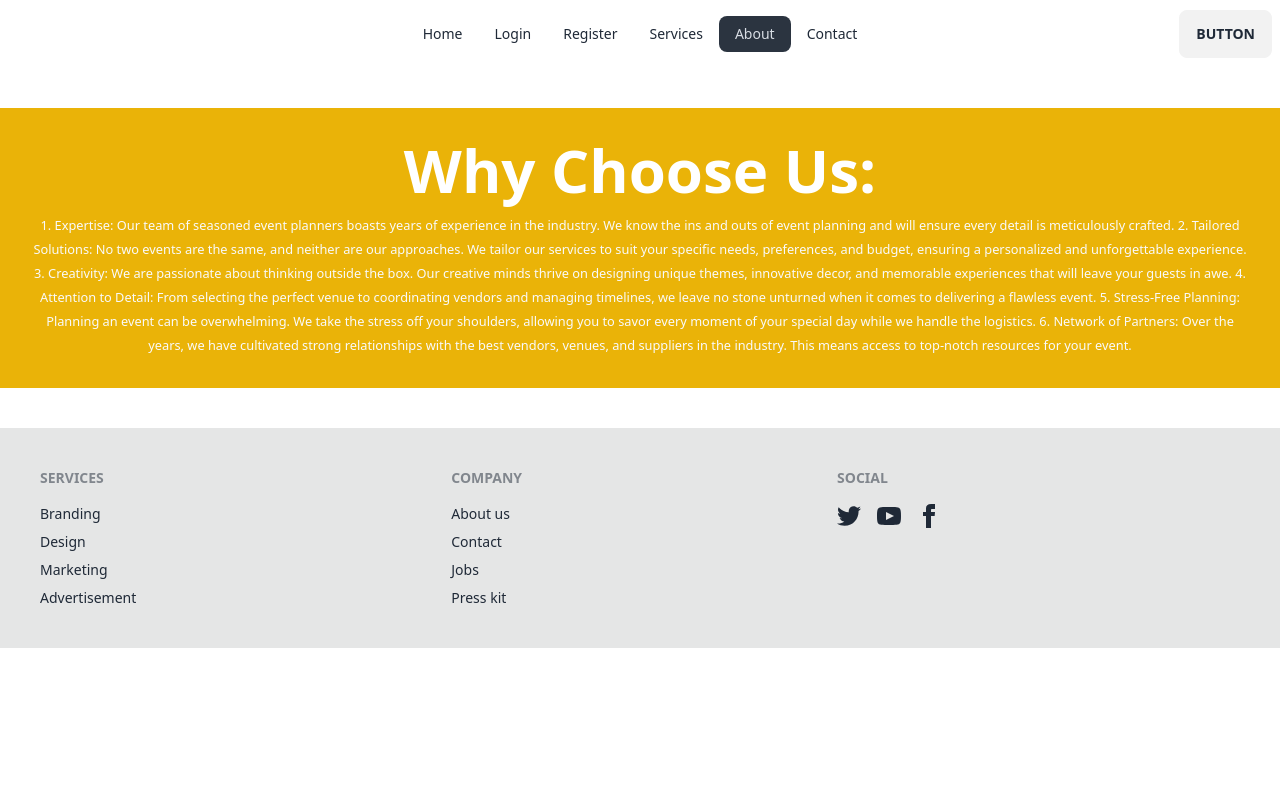
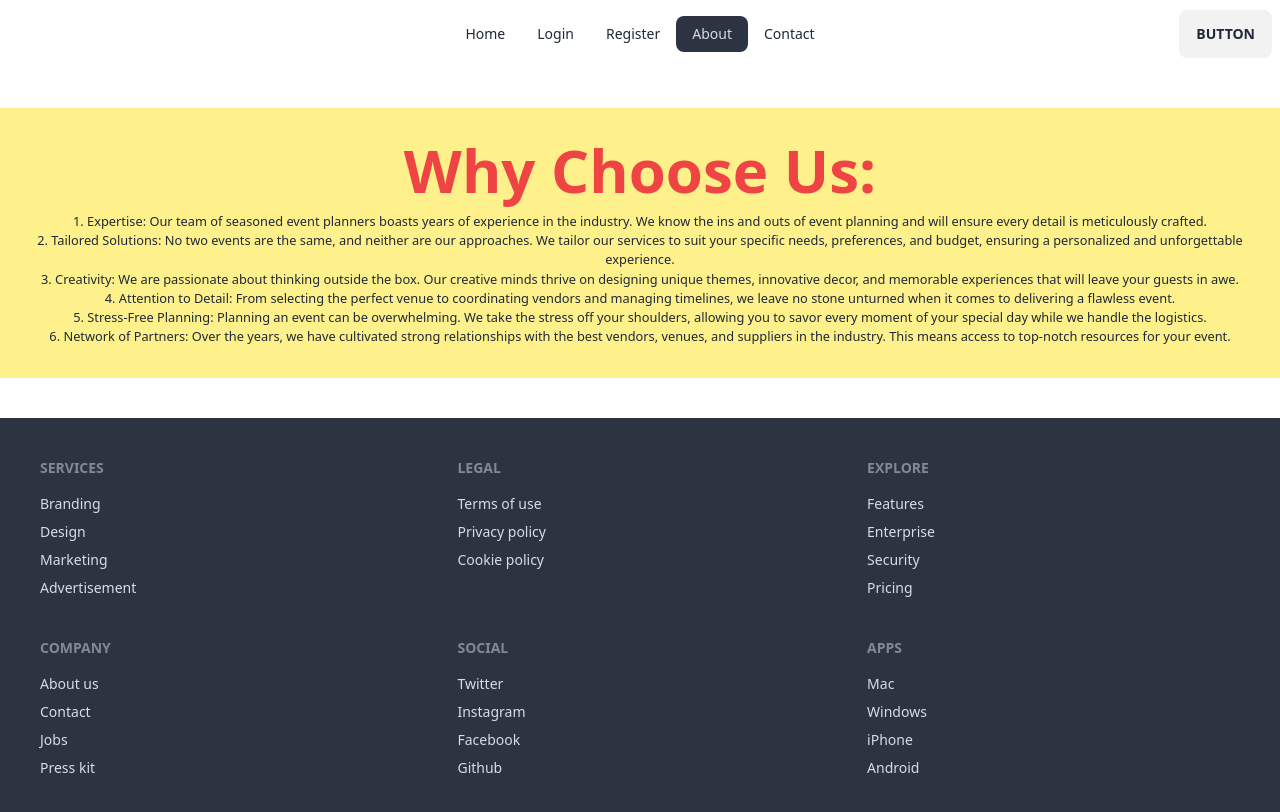
Before and after one commit to mahizaman490/assignment9-private, a React (Vite) app: page /about in a window 1280 px wide. Shown: the top 812 px of the page. Built offline with nearby package versions, Linux system fonts and the light colour scheme.

Commit message:
updated the about component

```diff
--- a/src/components/About.jsx
+++ b/src/components/About.jsx
@@ -5,21 +5,26 @@ const About = () => {
 
 
 
- <div className="bg-yellow-500 text-white  p-3 mt-10 md:p-8 text-center">
-         <h2 className="text-3xl pb-3 md:text-6xl font-semibold "> Why Choose Us:</h2>
+ <div className="bg-yellow-200  p-3 mt-10 md:p-8 text-center">
+         <h2 className="text-3xl pb-3 md:text-6xl font-semibold text-red-500"> Why Choose Us:</h2>
 
 <div>
- <small className="pt-10 text-gray-50"> 1. Expertise: Our team of seasoned event planners boasts years of experience in the industry. We know the ins and outs of event planning and will ensure every detail is meticulously crafted.
+ <small className="pt-10">
+    <p> 1. Expertise: Our team of seasoned event planners boasts years of experience in the industry. We know the ins and outs of event planning and will ensure every detail is meticulously crafted.</p>
+<p>2. Tailored Solutions: No two events are the same, and neither are our approaches. We tailor our services to suit your specific needs, preferences, and budget, ensuring a personalized and unforgettable experience.</p>
+<p>3. Creativity: We are passionate about thinking outside the box. Our creative minds thrive on designing unique themes, innovative decor, and memorable experiences that will leave your guests in awe.</p>
+<p>4. Attention to Detail: From selecting the perfect venue to coordinating vendors and managing timelines, we leave no stone unturned when it comes to delivering a flawless event.</p>
+<p>5. Stress-Free Planning: Planning an event can be overwhelming. We take the stress off your shoulders, allowing you to savor every moment of your special day while we handle the logistics.</p>
+<p>6. Network of Partners: Over the years, we have cultivated strong relationships with the best vendors, venues, and suppliers in the industry. This means access to top-notch resources for your event.</p>
 
-2. Tailored Solutions: No two events are the same, and neither are our approaches. We tailor our services to suit your specific needs, preferences, and budget, ensuring a personalized and unforgettable experience.
+</small>
 
-3. Creativity: We are passionate about thinking outside the box. Our creative minds thrive on designing unique themes, innovative decor, and memorable experiences that will leave your guests in awe.
 
-4. Attention to Detail: From selecting the perfect venue to coordinating vendors and managing timelines, we leave no stone unturned when it comes to delivering a flawless event.
 
-5. Stress-Free Planning: Planning an event can be overwhelming. We take the stress off your shoulders, allowing you to savor every moment of your special day while we handle the logistics.
 
-6. Network of Partners: Over the years, we have cultivated strong relationships with the best vendors, venues, and suppliers in the industry. This means access to top-notch resources for your event.</small>
+
+
+
 </div>
 
 
--- a/src/components/Banner.jsx
+++ b/src/components/Banner.jsx
@@ -4,13 +4,13 @@ const Banner = () => {
 
 
 
-         <div className="relative h-[800px]">
-           <img className=" w-full md:h-full " src='https://i.ibb.co/HNVgLZR/shine-wedding-altar-newlyweds-stands-backyard-decorated-with-balloons.jpg' alt=""  />
-        <div style={{ position: 'absolute', width:'100%',height: '100%',left: '0', right: '0',bottom:'0', backgroundColor: 'rgba(0,0,0,0.2)', zIndex:'2'}}>
+         <div className="relative md:h-[600px] lg:h-[800px]">
+           <img className=" w-full h-full " src='https://i.ibb.co/HNVgLZR/shine-wedding-altar-newlyweds-stands-backyard-decorated-with-balloons.jpg' alt=""  />
+        <div style={{ position: 'absolute', width:'100%',height: '100%',left: '0', right: '0',bottom:'0',  zIndex:'2'}}>
 
        </div>
        <div>
-        <h1 className=" text-3xl md:text-6xl lg:text-7xl font-semibold text-gray-50 absolute top-[15%]  left-[25%]  md:top-[40%]  lg:left-[32%]"> <span className="text-rose-500">We Create  You </span>
+        <h1 className=" text-3xl md:text-6xl lg:text-7xl font-semibold text-yellow-500 absolute top-[35%]  left-[25%]  md:top-[40%]  lg:left-[32%]"> <span className="text-rose-600">We Create  You </span>
         <br />celebrate !!</h1>
        </div>
        </div >
--- /dev/null
+++ b/src/components/Event.jsx
@@ -0,0 +1,27 @@
+import { useEffect, useState } from "react";
+import { useLoaderData, useParams } from "react-router-dom";
+import Eventid from "./Eventid";
+
+const Event = () => {
+    // const {name,image,price,description} = event || {}
+
+    const [event, setEvent] = useState()
+    const { id } = useParams()
+
+    const { events } = useLoaderData()
+
+    useEffect(() => {
+        const findEvent = events?.find(event => event.id === id)
+        setEvent(findEvent)
+    }, [id, events])
+    console.log(event)
+    return (
+        <div>
+          <Eventid event={event}></Eventid>
+
+
+        </div>
+    );
+};
+
+export default Event;
--- /dev/null
+++ b/src/components/Eventid.jsx
@@ -0,0 +1,55 @@
+
+
+const Eventid = ({event}) => {
+    const {name,image,price,description} = event || {}
+    return (
+        <div>
+        <div className="flex flex-col md:flex-row">
+
+            <div className="relative flex  flex-col md:w-8/12 bg-white bg-clip-border text-gray-700 shadow-md">
+                <div className="relative mx-4 mt-4 h-96 overflow-hidden  bg-white bg-clip-border text-gray-700">
+                    <img className="h-full w-full"
+                        src={image}
+                    />
+                </div>
+
+            </div>
+
+
+
+
+
+
+
+
+            <div className="p-6 md:w-4/12">
+                <div className="mb-2 ">
+                    <p className="block font-sans text-base font-medium leading-relaxed text-blue-gray-900 antialiased md:text-2xl lg:text-4xl">
+                        {name}
+                    </p>
+
+                </div>
+                <p className="block font-sans text-sm font-normal leading-normal text-gray-700 antialiased opacity-75 md:text-2xl md:py-5 lg:text-3xl">
+                    {description}
+                </p>
+
+                <p className="block font-sans text-base font-medium leading-relaxed text-blue-gray-900 lg:text-4xl md:text-2xl antialiased">
+                    {price}
+                </p>
+            </div>
+
+        </div>
+
+
+
+
+
+
+
+
+    </div>
+
+    );
+};
+
+export default Eventid;
--- a/src/components/Footer.jsx
+++ b/src/components/Footer.jsx
@@ -1,7 +1,7 @@
 
 const Footer = () => {
     return (
-        <footer className="footer p-10 bg-base-300 text-base-content">
+      <footer className="footer grid-rows-2 p-10 bg-neutral text-neutral-content">
       <nav>
         <header className="footer-title">Services</header>
         <a className="link link-hover">Branding</a>
@@ -17,12 +17,31 @@ const Footer = () => {
         <a className="link link-hover">Press kit</a>
       </nav>
       <nav>
+        <header className="footer-title">Legal</header>
+        <a className="link link-hover">Terms of use</a>
+        <a className="link link-hover">Privacy policy</a>
+        <a className="link link-hover">Cookie policy</a>
+      </nav>
+      <nav>
         <header className="footer-title">Social</header>
-          <div className="grid grid-flow-col gap-4">
-            <a><svg xmlns="http://www.w3.org/2000/svg" width="24" height="24" viewBox="0 0 24 24" className="fill-current"><path d="M24 4.557c-.883.392-1.832.656-2.828.775 1.017-.609 1.798-1.574 2.165-2.724-.951.564-2.005.974-3.127 1.195-.897-.957-2.178-1.555-3.594-1.555-3.179 0-5.515 2.966-4.797 6.045-4.091-.205-7.719-2.165-10.148-5.144-1.29 2.213-.669 5.108 1.523 6.574-.806-.026-1.566-.247-2.229-.616-.054 2.281 1.581 4.415 3.949 4.89-.693.188-1.452.232-2.224.084.626 1.956 2.444 3.379 4.6 3.419-2.07 1.623-4.678 2.348-7.29 2.04 2.179 1.397 4.768 2.212 7.548 2.212 9.142 0 14.307-7.721 13.995-14.646.962-.695 1.797-1.562 2.457-2.549z"></path></svg></a>
-            <a><svg xmlns="http://www.w3.org/2000/svg" width="24" height="24" viewBox="0 0 24 24" className="fill-current"><path d="M19.615 3.184c-3.604-.246-11.631-.245-15.23 0-3.897.266-4.356 2.62-4.385 8.816.029 6.185.484 8.549 4.385 8.816 3.6.245 11.626.246 15.23 0 3.897-.266 4.356-2.62 4.385-8.816-.029-6.185-.484-8.549-4.385-8.816zm-10.615 12.816v-8l8 3.993-8 4.007z"></path></svg></a>
-            <a><svg xmlns="http://www.w3.org/2000/svg" width="24" height="24" viewBox="0 0 24 24" className="fill-current"><path d="M9 8h-3v4h3v12h5v-12h3.642l.358-4h-4v-1.667c0-.955.192-1.333 1.115-1.333h2.885v-5h-3.808c-3.596 0-5.192 1.583-5.192 4.615v3.385z"></path></svg></a>
-          </div>
+        <a className="link link-hover">Twitter</a>
+        <a className="link link-hover">Instagram</a>
+        <a className="link link-hover">Facebook</a>
+        <a className="link link-hover">Github</a>
+      </nav>
+      <nav>
+        <header className="footer-title">Explore</header>
+        <a className="link link-hover">Features</a>
+        <a className="link link-hover">Enterprise</a>
+        <a className="link link-hover">Security</a>
+        <a className="link link-hover">Pricing</a>
+      </nav>
+      <nav>
+        <header className="footer-title">Apps</header>
+        <a className="link link-hover">Mac</a>
+        <a className="link link-hover">Windows</a>
+        <a className="link link-hover">iPhone</a>
+        <a className="link link-hover">Android</a>
       </nav>
     </footer>
     );
--- a/src/components/HappyClients.jsx
+++ b/src/components/HappyClients.jsx
@@ -5,35 +5,35 @@ const HappyClients = () => {
         <div>
             <div className="w-8/12 pt-10 gap-2 mx-auto justify-center items-center grid grid-cols-1 md:grid-cols-2 ">
 
-                <div className="bg-red-500  text-white p-10 rounded-xl font-semibold ">
+                <div className="bg-orange-200  p-10 rounded-xl font-semibold rounded-full">
 
 
 
 
-                     <h1> John Snow </h1>
+                     <h1> John Snow,,, </h1>
                     <p> I invited these event</p>
                     <p> planner to arrange party</p>
                     <p> for my best friend!</p>
                 </div>
-                <div className="bg-amber-600  text-white p-10 rounded-xl font-semibold">
+                <div className="bg-red-200  p-10 rounded-full font-semibold">
 
-                    <h1>Linda Movrizza</h1>
+                    <h1>Linda Movrizza,,,</h1>
                     <p> Look no further!</p>
                     <p> You are in the right place to</p>
                     <p>create your day</p>
 
                 </div>
-                <div className="bg-pink-700  text-white p-10 rounded-xl font-semibold">
+                <div className="bg-pink-100  p-10 rounded-full font-semibold">
 
-                    <h1> Jessica Mann</h1>
+                    <h1> Jessica Mann,,,</h1>
                     <p>   My family and I are</p>
                     <p> beyond happy to have them plan</p>
                     <p> our wedding day.</p>
 
                 </div>
-                <div className="bg-lime-500  text-white p-10 rounded-xl font-semibold">
+                <div className="bg-lime-100  p-10 rounded-full font-semibold">
 
-                    <h1>Jane Sanders</h1>
+                    <h1>Jane Sanders,,,</h1>
                     <p>    Perfect decoration and</p>
                     <p>  perfect buffet for my little</p>
                     <p>  sister s birthday party!</p>
--- a/src/components/Navbar.jsx
+++ b/src/components/Navbar.jsx
@@ -6,10 +6,10 @@ const Navbar = () => {
     <li><NavLink to='/login'>Login</NavLink></li>
     <li><NavLink to='/register'>Register</NavLink></li>
     {/* when clicking only lgin user can go into this page */}
-    <li><NavLink to='/services'>Services</NavLink></li>
+  <li><NavLink to='/about'>About</NavLink></li>
+    <li><NavLink to='/contact'>Contact</NavLink></li>
     {/* only login users can see it */}
-    <li><NavLink to='/about'>About</NavLink></li>
-    <li><NavLink to='/contact'>Contact</NavLink></li>
+
 
 
 
--- a/src/components/Services.jsx
+++ /dev/null
@@ -1,61 +0,0 @@
-
-const Services = () => {
-  return (
-    <>
-      <div>
-        <div className="flex flex-col md:flex-row">
-
-          <div className="relative flex  flex-col md:w-8/12 bg-white bg-clip-border text-gray-700 shadow-md">
-            <div className="relative mx-4 mt-4 h-96 overflow-hidden  bg-white bg-clip-border text-gray-700">
-              <img
-                src="https://images.unsplash.com/photo-1629367494173-c78a56567877?ixlib=rb-4.0.3&amp;ixid=MnwxMjA3fDB8MHxwaG90by1wYWdlfHx8fGVufDB8fHx8&amp;auto=format&amp;fit=crop&amp;w=927&amp;q=80"
-                className="h-full w-full object-cover"
-              />
-            </div>
-
-          </div>
-
-
-
-
-
-
-
-
- <div className="p-6 md:w-4/12">
-    <div className="mb-2 ">
-      <p className="block font-sans text-base font-medium leading-relaxed text-blue-gray-900 antialiased md:text-2xl lg:text-4xl">
-        Apple AirPods
-      </p>
-
-    </div>
-    <p className="block font-sans text-sm font-normal leading-normal text-gray-700 antialiased opacity-75 md:text-2xl md:py-5 lg:text-3xl">
-      With plenty of talk and listen time, voice-activated Siri access, and an
-      available wireless charging case.
-    </p>
-
-      <p className="block font-sans text-base font-medium leading-relaxed text-blue-gray-900 lg:text-4xl md:text-2xl antialiased">
-        $95.00
-      </p>
-  </div>
-
-        </div>
-
-
-
-
-
-
-
-
-      </div>
-
-
-
-
-
-    </>
-  );
-};
-
-export default Services;
--- a/src/main.jsx
+++ b/src/main.jsx
@@ -13,8 +13,9 @@ import Login from './components/Login';
 import Register from './components/Register';
 import Contact from './components/Contact';
 import About from './components/About';
-import Services from './components/Services';
+
 import Errorpage from './errorPage/Errorpage';
+import Event from './components/Event';
 const router = createBrowserRouter([
   {
     path: "/",
@@ -43,9 +44,11 @@ const router = createBrowserRouter([
         path:'/about',
         element:<About></About>
       },
+
       {
-        path:'/services',
-        element:<Services></Services>
+        path:'/events/:id',
+        element:<Event></Event>,
+        loader:()=>fetch('/data.json')
       }
     ]
   },
```
Lines whose indentation alone changed are shown as unchanged.
